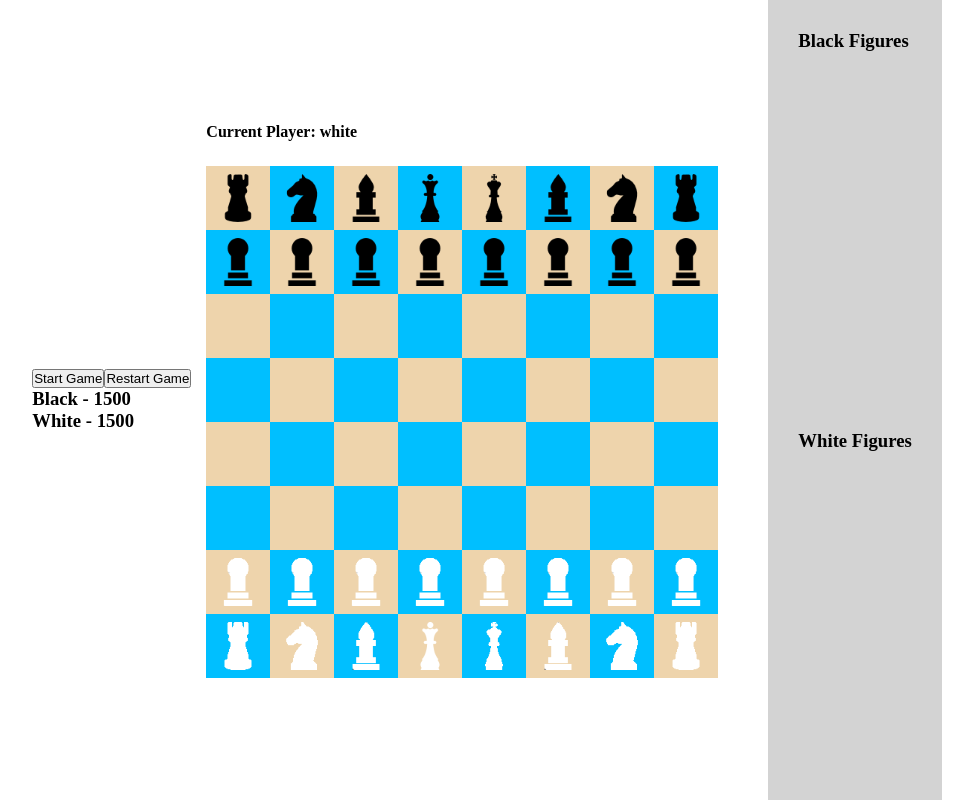
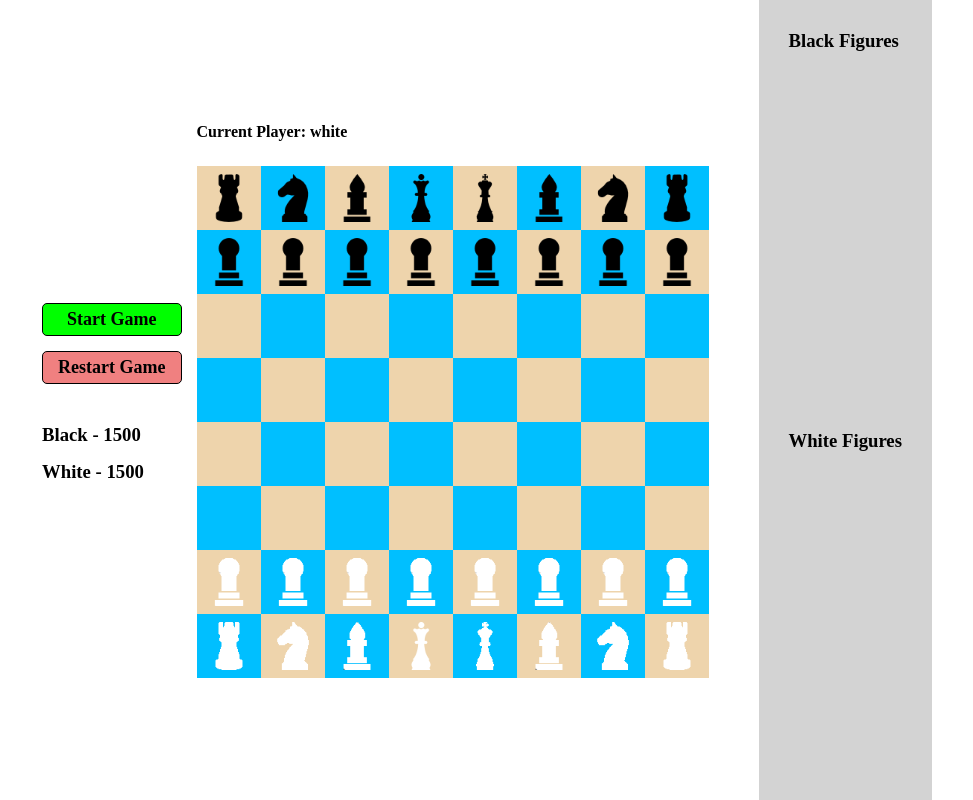
Before and after one commit to Stanislau-Cherak/Chess, a React (Create React App) app: page / in a window 1280 px wide. Shown: the whole page, without its empty margins (153-1126 px from the left). Built offline with nearby package versions, Linux system fonts and the light colour scheme.

Commit message:
game stop when mate added

```diff
--- a/src/App.css
+++ b/src/App.css
@@ -59,17 +59,66 @@
   background-color: lightgray;
 }
 
+.lost-figure {
+  display: flex;
+  margin: 10px 7px;
+}
+
 .timer {
   margin-right: 15px;
 }
 
-.player{
+.player {
   margin-bottom: 25px;
 }
 
-.winner{
+.winner {
   margin-top: 25px;
   font-size: 18px;
+  font-weight: 700;
   color: red;
   text-align: center;
 }
+
+.buttons-section {
+  display: flex;
+  flex-direction: column;
+  margin-bottom: 25px;
+}
+
+.button {
+  cursor: pointer;
+  margin-bottom: 15px;
+  background-color: white;
+  padding: 5px 15px;
+  text-align: center;
+  border: 1px solid black;
+  border-radius: 5px;
+  font-size: 18px;
+  font-weight: 700;
+  transition: all 0.5s ease 0s;
+}
+
+.start-button {
+  background: #00FF00;
+}
+
+.start-button:hover,
+.start-button:focus {
+  color: white;
+  background: #006400;
+}
+
+.restart-button {
+  background-color: LightCoral;
+}
+
+.restart-button:hover,
+.restart-button:focus {
+  color: white;
+  background: DarkRed;
+}
+
+.timer-title {
+  margin-bottom: 15px;
+}
--- a/src/App.tsx
+++ b/src/App.tsx
@@ -58,6 +58,7 @@ const App = () => {
         currentPlayer={currentPlayer}
         start={start}
         restart={restart}
+        stop={board.check.mate}
         winByTime={setVictorious}
       />
       <div className='main'>
--- a/src/components/LostFigures.tsx
+++ b/src/components/LostFigures.tsx
@@ -11,11 +11,11 @@ const LostFigures: React.FC<LostFiguresProps> = ({ title, figures }) => {
     <div className="lost">
       <h3>{title}</h3>
       {figures.map(figure =>
-        <div key={figure.id}>
-          {figure.name} {figure.logo && <img width={20} height={20} src={figure.logo} />}
-
+        <div
+          className="lost-figure"
+          key={figure.id}>
+          {figure.name}   {figure.logo && <img width={20} height={20} src={figure.logo} />}
         </div>
-
       )}
 
     </div>
--- a/src/components/TimerComponent.tsx
+++ b/src/components/TimerComponent.tsx
@@ -7,10 +7,11 @@ interface TimerProps {
   currentPlayer: Player | null,
   start: () => void,
   restart: () => void,
+  stop: boolean,
   winByTime: (player: Player | null, winBy: winByType) => void,
 }
 
-const TimerComponent: React.FC<TimerProps> = ({ currentPlayer, start, restart, winByTime }) => {
+const TimerComponent: React.FC<TimerProps> = ({ currentPlayer, start, restart, stop, winByTime }) => {
 
   const [blackTime, setBlackTime] = useState(1500);
   const [whiteTime, setWhiteTime] = useState(1500);
@@ -27,6 +28,9 @@ const TimerComponent: React.FC<TimerProps> = ({ currentPlayer, start, restart, w
     if (whiteTime <= 0 || blackTime <= 0) {
       const winner = currentPlayer?.color === Colors.WHITE ? new Player(Colors.BLACK) : new Player(Colors.WHITE);
       winByTime(winner, 'time');
+      stopTimer();
+    }
+    if (stop) {
       stopTimer();
     }
   }, [whiteTime, blackTime])
@@ -70,20 +74,20 @@ const TimerComponent: React.FC<TimerProps> = ({ currentPlayer, start, restart, w
 
   return (
     <div className="timer">
-      <div>
-        <button
+      <div className="buttons-section">
+        <div className="button start-button"
           onClick={handleStart}
         >Start Game
-        </button>
-        <button
+        </div>
+        <div className="button restart-button"
           onClick={handleRestart}
         >Restart Game
-        </button>
+        </div>
       </div>
-      <h3>
+      <h3 className="timer-title">
         Black - {blackTime}
       </h3>
-      <h3>
+      <h3 className="timer-title">
         White - {whiteTime}
       </h3>
     </div>
```
